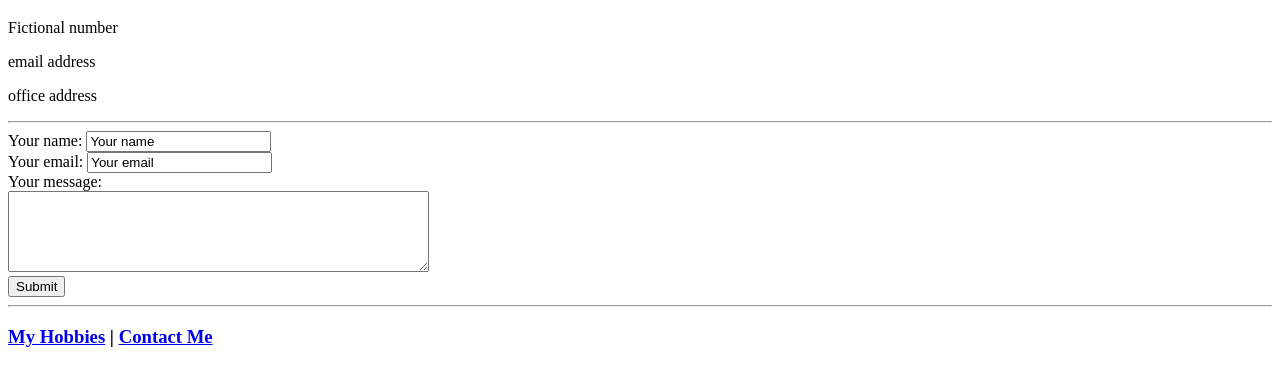
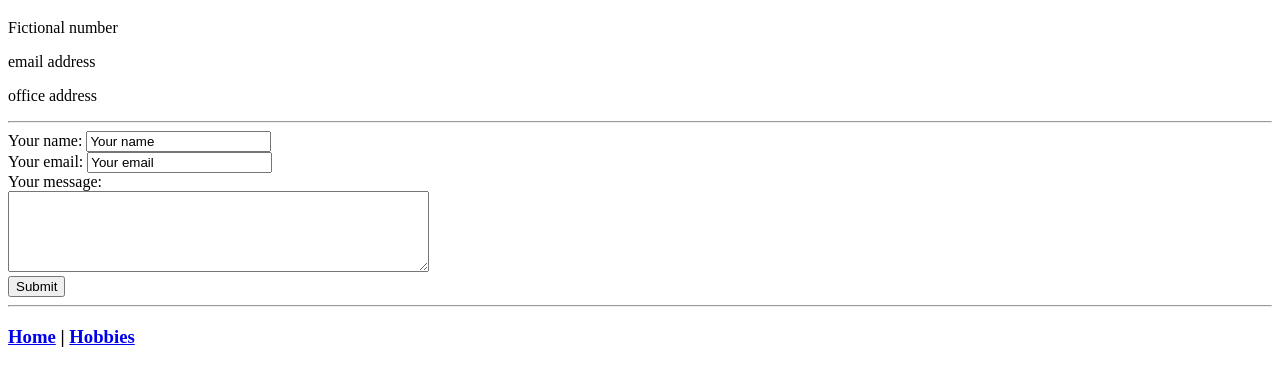
Before and after one commit to wkptm/cv, a plain HTML site: page contact.html in a window 1280 px wide. Shown: the part 61-446 px from the top of the page. Drawn offline with Linux system fonts and the light colour scheme.

Commit message:
Update contact.html

```diff
--- a/contact.html
+++ b/contact.html
@@ -24,6 +24,6 @@
         <input type="submit" name="submit">
     </form>
     <hr>
-    <h3><a href="index.html">My Hobbies</a> | <a href="hobbies.html">Contact Me</a></h3>
+    <h3><a href="index.html">Home</a> | <a href="hobbies.html">Hobbies</a></h3>
 </body>
 </html>
```
